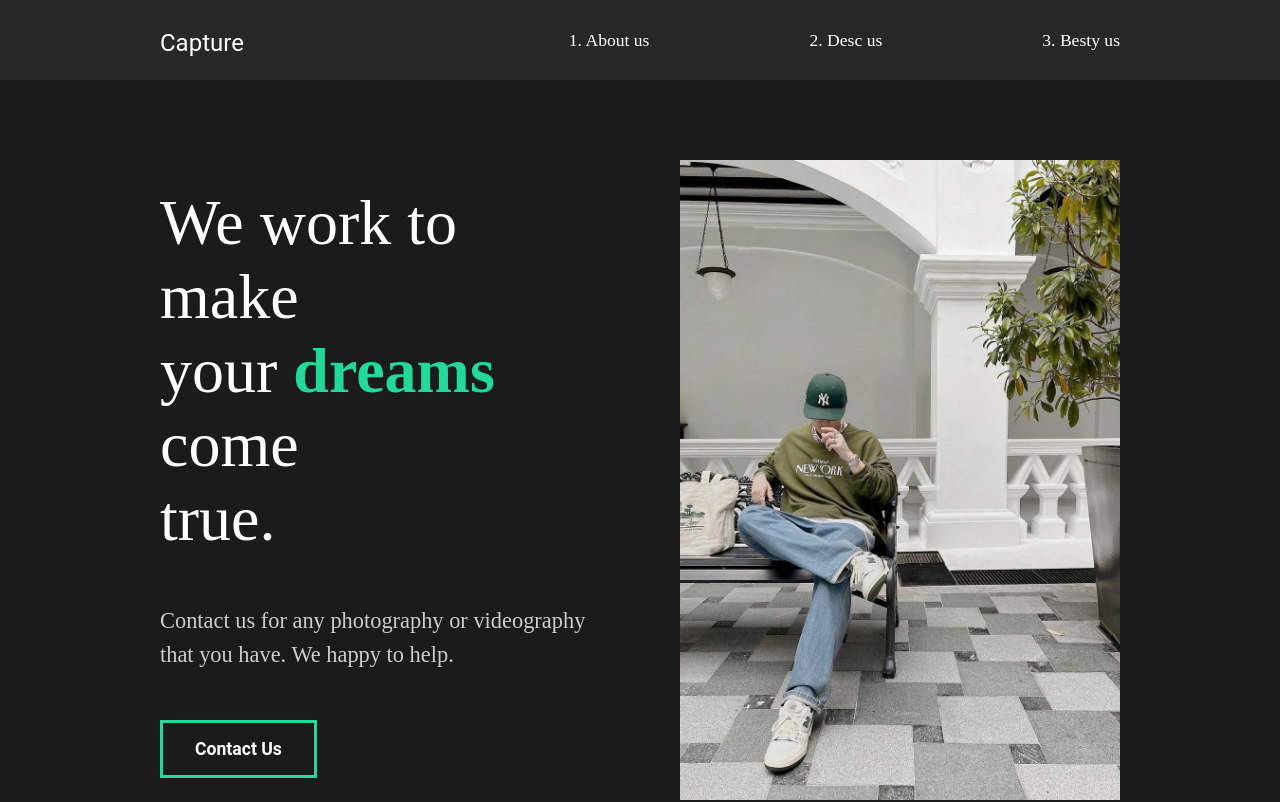
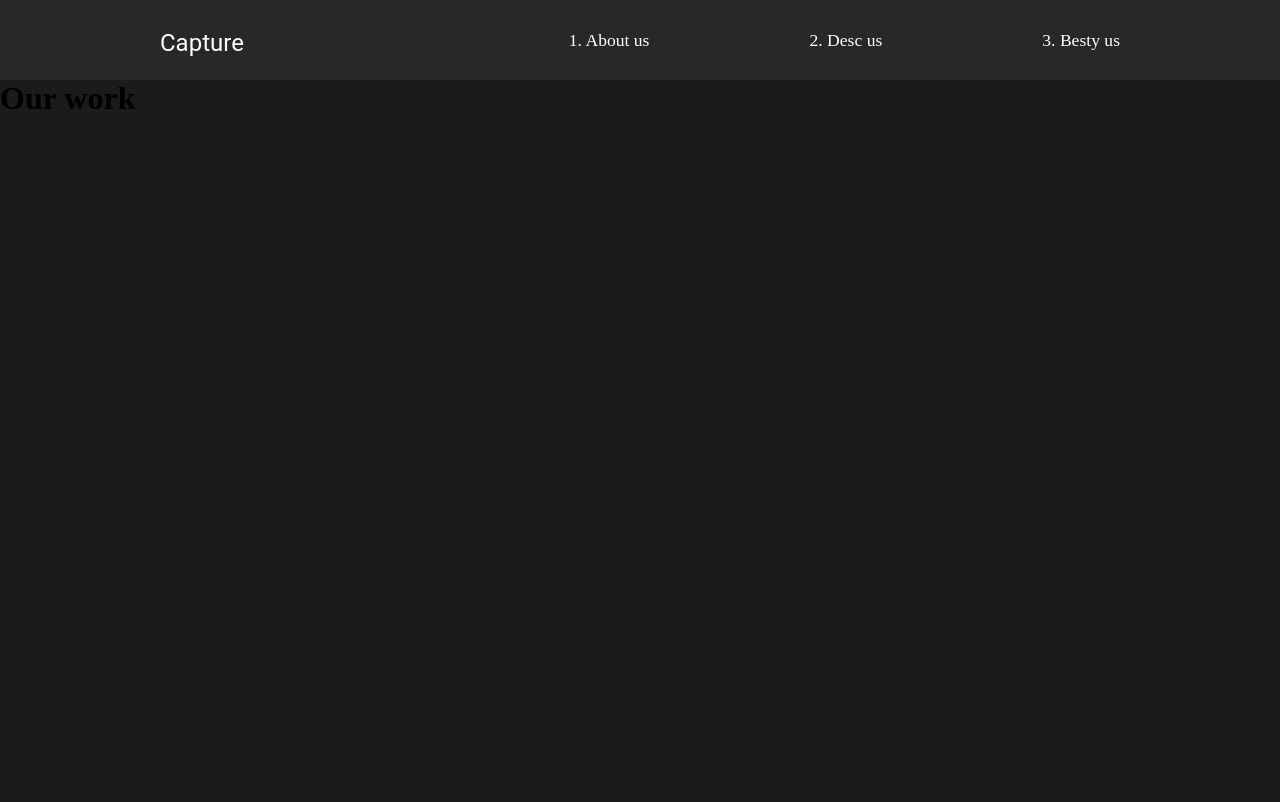
Before and after one commit to VesperGG/portfolioapp, a React (Create React App) app: page /work in a window 1280 px wide. Shown: the top 802 px of the page. Built offline with nearby package versions, Linux system fonts and the light colour scheme; the HTML template or start-up script is replaced by a standard one.

Commit message:
router dom and link

```diff
--- a/src/App.js
+++ b/src/App.js
@@ -3,14 +3,22 @@
 import GLobalStyle from './cmp/GlobalStyle';
 import Nav from './cmp/Nav';
 import AboutUs from './pages/AboutUs'
+import OurWork  from './pages/OurWork';
+import ContactUs from './pages/ContactUs';
+//Router
+import {Routes,Route} from 'react-router-dom';
 //global style
 
 function App() {
   return (
     <div className="App">
+      <GLobalStyle/>
       <Nav/>
-      <GLobalStyle/>
-      <AboutUs/>
+      <Routes>
+      <Route  path="/" element={<AboutUs/>}/>
+      <Route  path="/work" element={<OurWork/>}/>
+      <Route  path="/contact" element={<ContactUs/>}/>
+      </Routes>
     </div>
   );
 }
--- a/src/cmp/FaqSection.js
+++ b/src/cmp/FaqSection.js
@@ -1,6 +1,6 @@
 import React from 'react';
 import styled from 'styled-components';
-import {About,Description,Image,Hide} from '../styles'
+import {About} from '../styles'
 const FaqSection = () => {
     return (
         <Faq>
--- a/src/cmp/Nav.js
+++ b/src/cmp/Nav.js
@@ -1,6 +1,6 @@
 import React from 'react'
 import styled from 'styled-components';
-
+import {Link} from 'react-router-dom'
 
 
 const Nav = () => {
@@ -8,9 +8,9 @@
         <StyledNav>
             <h1><a id = "logo" href="#">Capture</a></h1>
             <ul>
-                <li><a href="#">1. About us</a></li>
-                <li><a href="#">2. Desc us</a></li>
-                <li><a href="#">3. Besty us</a></li>
+                <li><Link to="/">1. About us</Link></li>
+                <li><Link to="/work">2. Desc us</Link></li>
+                <li><Link to="/contact">3. Besty us</Link></li>
             </ul>
         </StyledNav>
     )
--- a/src/cmp/ServicesSection.js
+++ b/src/cmp/ServicesSection.js
@@ -7,7 +7,7 @@
 import home2 from '../img/home2.jpg';
 import styled from 'styled-components';
 //Styles
-import {About,Description,Image,Hide} from '../styles'
+import {About,Description,Image} from '../styles'
 
 
 const ServicesSection = () => {
--- a/src/index.js
+++ b/src/index.js
@@ -2,12 +2,14 @@
 import ReactDOM from 'react-dom/client';
 import './index.css';
 import App from './App';
-
+import {BrowserRouter} from 'react-router-dom';
 
 const root = ReactDOM.createRoot(document.getElementById('root'));
 root.render(
+<BrowserRouter>
+<App />
+</BrowserRouter>
 
-    <App />
 
 );
 
--- /dev/null
+++ b/src/pages/ContactUs.js
@@ -0,0 +1,12 @@
+import React from 'react';
+
+const ContactUs = () => {
+    return(
+        <div>
+            <h1>Contact us</h1>
+        </div>
+    )
+}
+
+
+export default ContactUs;
--- /dev/null
+++ b/src/pages/OurWork.js
@@ -0,0 +1,12 @@
+import React from 'react';
+
+const OurWork = () => {
+    return(
+        <div>
+            <h1>Our work</h1>
+        </div>
+    )
+}
+
+
+export default OurWork;
```
